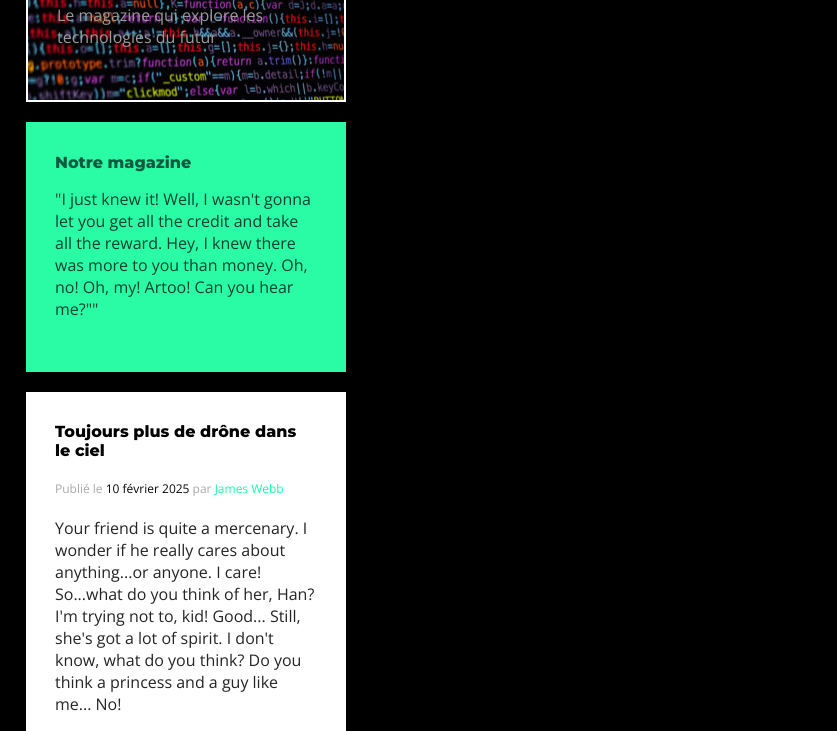
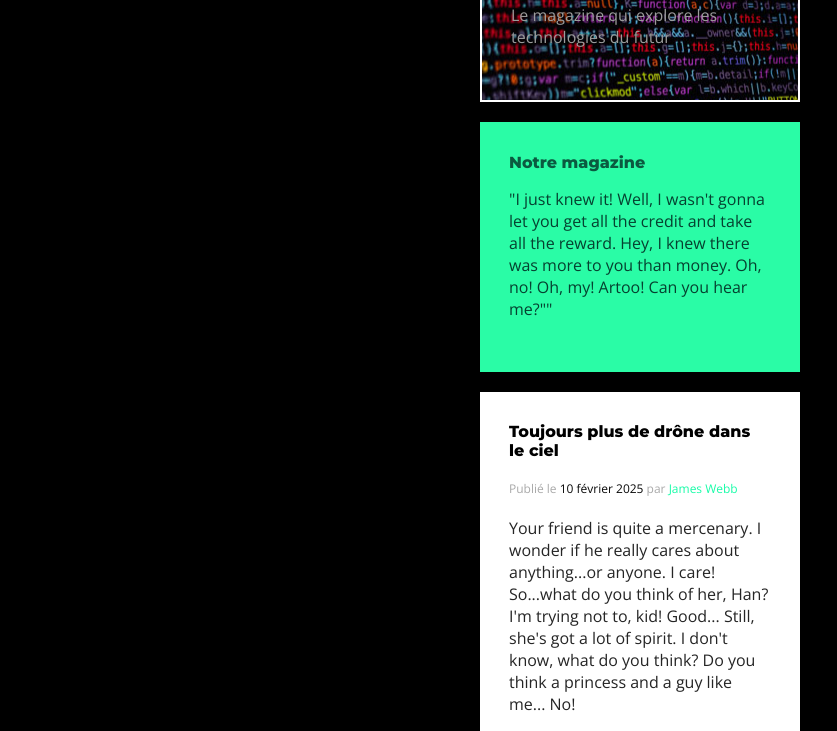
Before and after one commit to leonieschmutz/14-techmag, a plain HTML site: page index.html in a window 1280 px wide. Shown: the part 116-847 px from the top of the page, without its empty margins (0-837 px from the left). Drawn offline with nearby package versions, Linux system fonts and the light colour scheme.

Commit message:
centrage du site

```diff
--- a/css/style.css
+++ b/css/style.css
@@ -10,8 +10,6 @@ html {
 body {
   max-width: 320px;
   margin: auto;
-  margin-right: 26px;
-  margin-left: 26px;
   background-color: black;
 }
 img{
```
